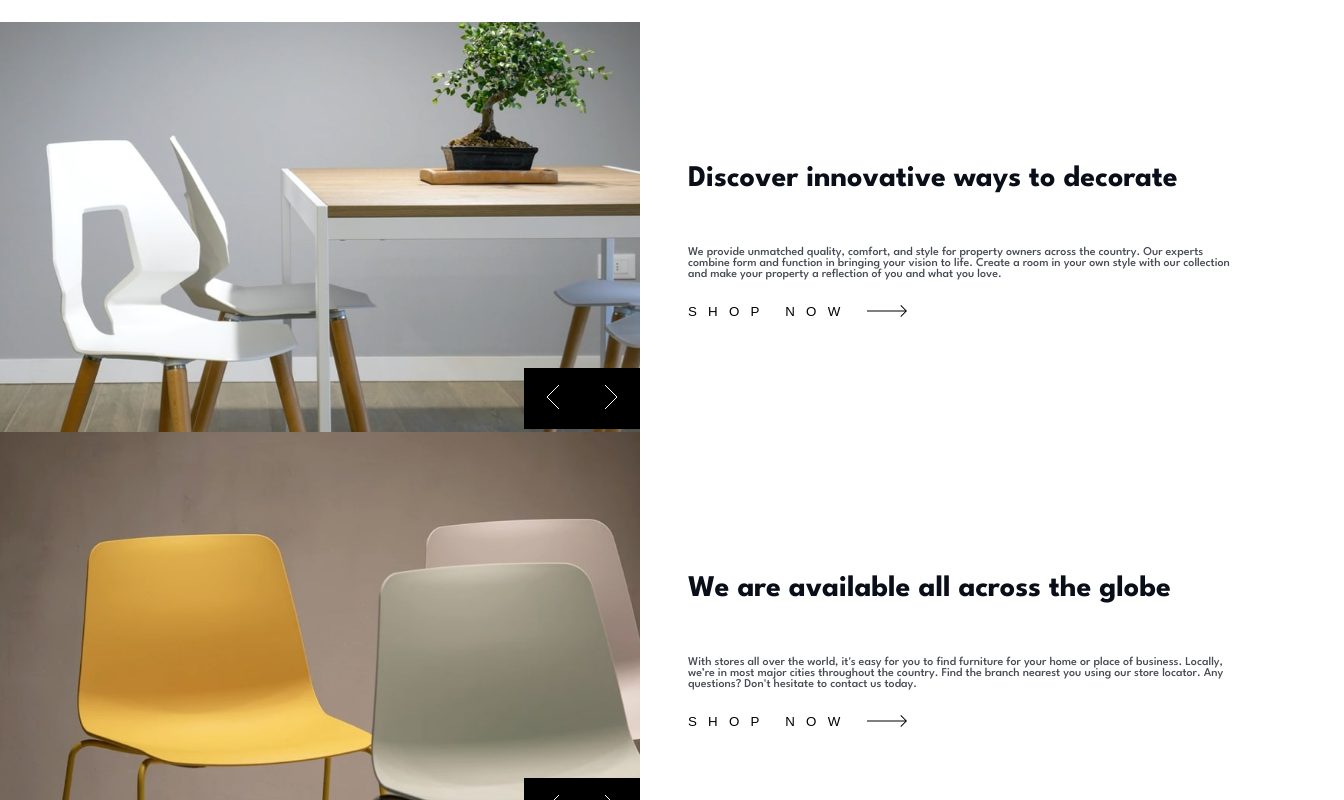
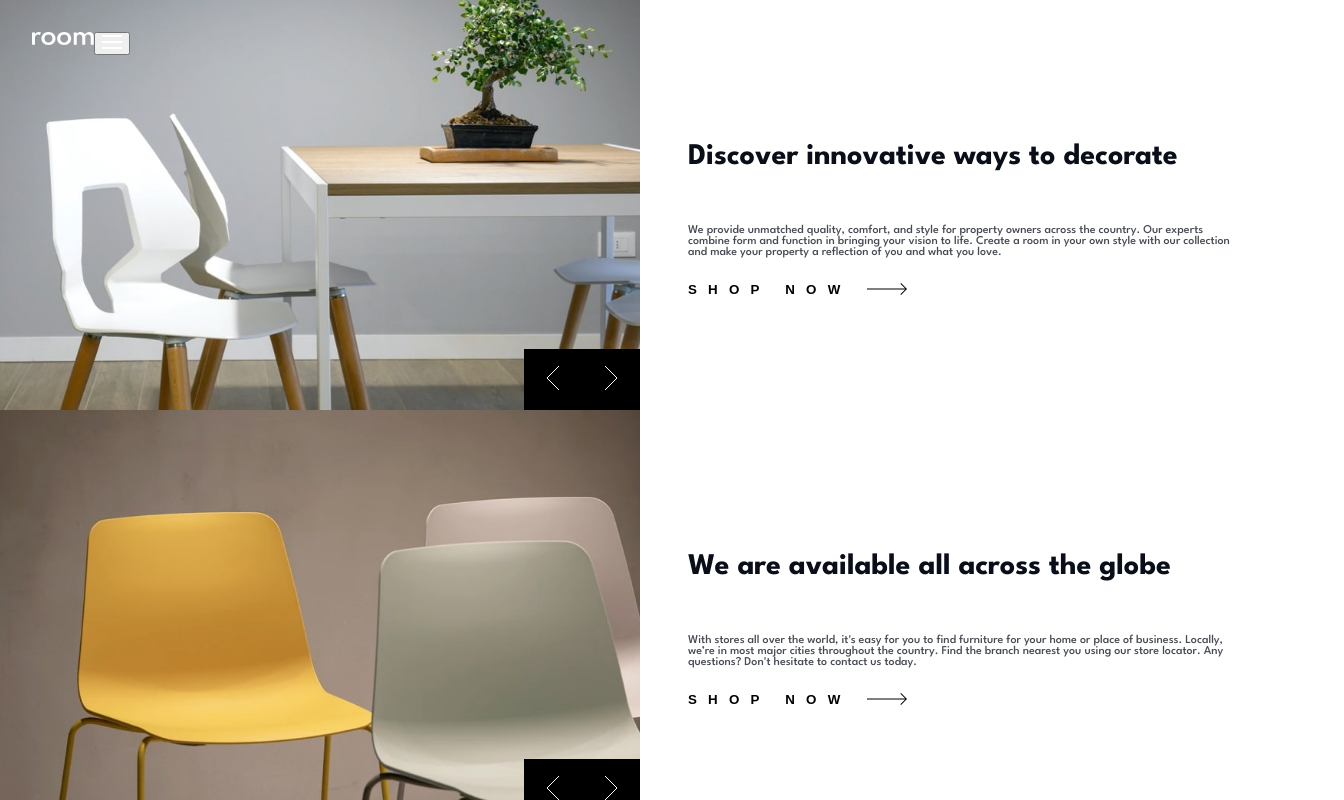
Before and after one commit to Kenta-Asakura/room-homepage, a React (Create React App) app: page / in a window 1280 px wide. Shown: the top 800 px of the page, 1344 px wide, since content can reach past the window. Built offline with nearby package versions, Linux system fonts and the light colour scheme.

Commit message:
Header.styled.js created, and SectionTwo.js created

```diff
--- a/src/components/Header.js
+++ b/src/components/Header.js
@@ -1,19 +1,23 @@
+import { HeaderContainer } from "./styles/Header.styled";
+import logo from "../images/logo.svg"
+import menu from "../images/icon-hamburger.svg"
+
 export default function Header() {
   return (
-    <div>
-      <header>
+    <>
+      <HeaderContainer>
         <div>
-          <img src='' alt='' />
+          <img src={logo} alt='' />
         </div>
 
         <nav></nav>
 
         <div>
-          <div>
-            <img src='' alt='' />
-          </div>
+          <button>
+            <img src={menu} alt='' />
+          </button>
         </div>
-      </header>
-    </div>
+      </HeaderContainer>
+    </>
   );
 }
--- /dev/null
+++ b/src/components/styles/Header.styled.js
@@ -0,0 +1,11 @@
+import styled from "styled-components";
+
+export const HeaderContainer = styled.header`
+  position: absolute;
+  z-index: 10;
+  padding: 32px;
+  width: 100%;
+  display: flex;
+  align-items: flex-start;
+  justify-content: flex-start;
+`;
--- a/src/components/styles/Showcase.styled.js
+++ b/src/components/styles/Showcase.styled.js
@@ -36,7 +36,7 @@ export const ArrowsList = styled.ul`
   display: flex;
   list-style: none;
   position: absolute;
-  bottom: -9px;
+  bottom: -12px;
   right: 0;
 `;
 
@@ -90,7 +90,7 @@ export const ShopButton = styled.button`
   background: none;
   cursor: pointer;
   letter-spacing: 0.7rem;
-  font-weight: ${({ theme }) => theme.fonts.light};
+  font-weight: ${({ theme }) => theme.fonts.medium};
 
   &:hover {
     opacity: 75%;
--- /dev/null
+++ b/src/test.css
@@ -0,0 +1,5 @@
+.name {
+  z-index: 10;
+  align-items: start;
+  justify-content: flex-start;
+}
```
Also changed, not shown: src/components/SectionTwo.js (added, +7 -0 lines).
